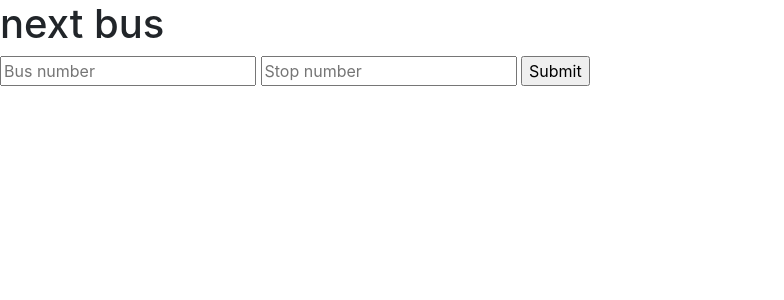
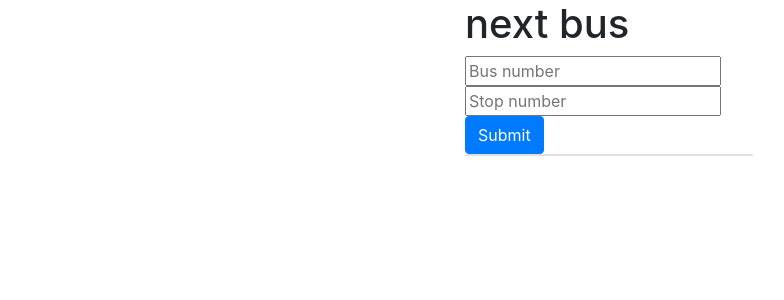
Before and after one commit to StephaneXavier/Capstone_1, a Flask app: page /next_bus in a window 1280 px wide. Shown: the part 56-356 px from the top of the page, without its empty margins (0-784 px from the left). Run offline with Flask 2, Linux system fonts and the light colour scheme; data that the repository does not hold is empty; some libraries are stand-ins or nearby versions.

Commit message:
pre-push mods, styling still left to be done

```diff
--- a/app.py
+++ b/app.py
@@ -1,5 +1,3 @@
-
-from crypt import methods
 from flask import Flask, redirect, render_template, request, jsonify,json, flash, session
 import requests
 from API_key import app_id, api_key, next_trips_url
@@ -7,6 +5,7 @@ from forms import AddLateBusForm, Login, SignUp, GetData
 from models import db, connect_db, User, Submitted_Data
 from datetime import datetime
 from functions import get_username, calculate_time, Validator, get_search_query_data,extract_search_query_data, nav_totals
+from flask_bootstrap import Bootstrap
 
 
 app = Flask(__name__)
@@ -16,7 +15,7 @@ app.config['SQLALCHEMY_TRACK_MODIFICATIONS'] = False
 app.config['SQLALCHEMY_ECHO'] = True
 
 connect_db(app)
-
+Bootstrap(app)
 
 
 @app.route('/')
@@ -189,4 +188,5 @@ def bus_stop_check():
 
 @app.route('/test')
 def test():
-    return render_template('test.html')
+    form = GetData()
+    return render_template('test.html', form = form)
--- a/static/home.js
+++ b/static/home.js
@@ -16,7 +16,7 @@ function display_db_query_result(db_resp) {
     <div class="card-body">
 
       <h5 class="card-title">
-      Delay:${db_resp.data.delay}, no shows: ${db_resp.data.noShow}</h5>
+      Delay:${db_resp.data.delay} minutes, no shows: ${db_resp.data.noShow}</h5>
 
 
       <p class="card-text"> Search parameters<br/>
--- a/templates/base.html
+++ b/templates/base.html
@@ -7,6 +7,7 @@
     <meta name="viewport" content="width=device-width, initial-scale=1.0">
     <link rel="stylesheet" href="https://cdn.jsdelivr.net/npm/bootstrap@4.5.3/dist/css/bootstrap.min.css"
         integrity="sha384-TX8t27EcRE3e/ihU7zmQxVncDAy5uIKz4rEkgIXeMed4M0jlfIDPvg6uqKI2xXr2" crossorigin="anonymous">
+    <link rel="stylesheet" href="static/style.css">
     <title>{% block title%} {%endblock%}</title>
 </head>
 
@@ -38,7 +39,7 @@
                 {% endif %}
                 {% if session['user_id']%}
                 <li class="nav-item">
-                    <a class="nav-link" href="/logout">Logout - {{u}}</a>
+                    <a class="nav-link" href="/logout">Logout  {{u}}</a>
                 </li>
                 <li class="nav-item">
                     <a class="nav-link" href="/user_page">User stats</a>
--- a/templates/home.html
+++ b/templates/home.html
@@ -9,7 +9,7 @@
 </div>
 <div class="container-fluid">
     <div class="row">
-        <div class="col-sm"></div>
+        <div class="col-sm" ></div>
         <div class="col-sm">
 
             <form id="get-data" action='/db_request' method="GET">
--- a/templates/next_bus.html
+++ b/templates/next_bus.html
@@ -2,18 +2,40 @@
 
 {% block content%}
 
-
+<div class="container">
+    <div class="row">
+        <div class="col"></div>
+        <div class="col">
             <h1>next bus</h1>
+        </div>
+        <div class="col"></div>
+    </div>
+    <div class="row">
+        <div class="col"></div>
+        <div class="col">
             <form action="/next_bus_times" method="GET">
                 <input type="text" name="busNo" id="busNo" placeholder="Bus number">
-    <input type="text" name="stopNo" id="stopNo" placeholder="Stop number">
-    <input type="submit" name="" id="submit">
+                <input type="text" name="stopNo" id="stopNo" placeholder="Stop number"><br>
+                <button type="submit" class="btn btn-primary">Submit</button>
             </form>
-<ul>
+        </div>
+        <div class="col"></div>
+    </div>
+
+    <div class="row">
+        <div class="col"></div>
+        <div class="col">
+            <div class="card" style="width: 18rem;">
+                <ul class="list-group list-group-flush">
                     {% for time in stop_times%}
-    <li>{{time}}</li>
+                    <li class="list-group-item">{{time}}</li>
                     {% endfor %}
+
                 </ul>
+            </div>
+        </div>
+        <div class="col"></div>
+    </div>
 
     {% endblock %}
     {% block jsScripts%}
```
Also changed, not shown: templates/report_late_bus.html (+19 -1 lines), templates/test.html (+26 -39 lines). Lines whose indentation alone changed are shown as unchanged.
